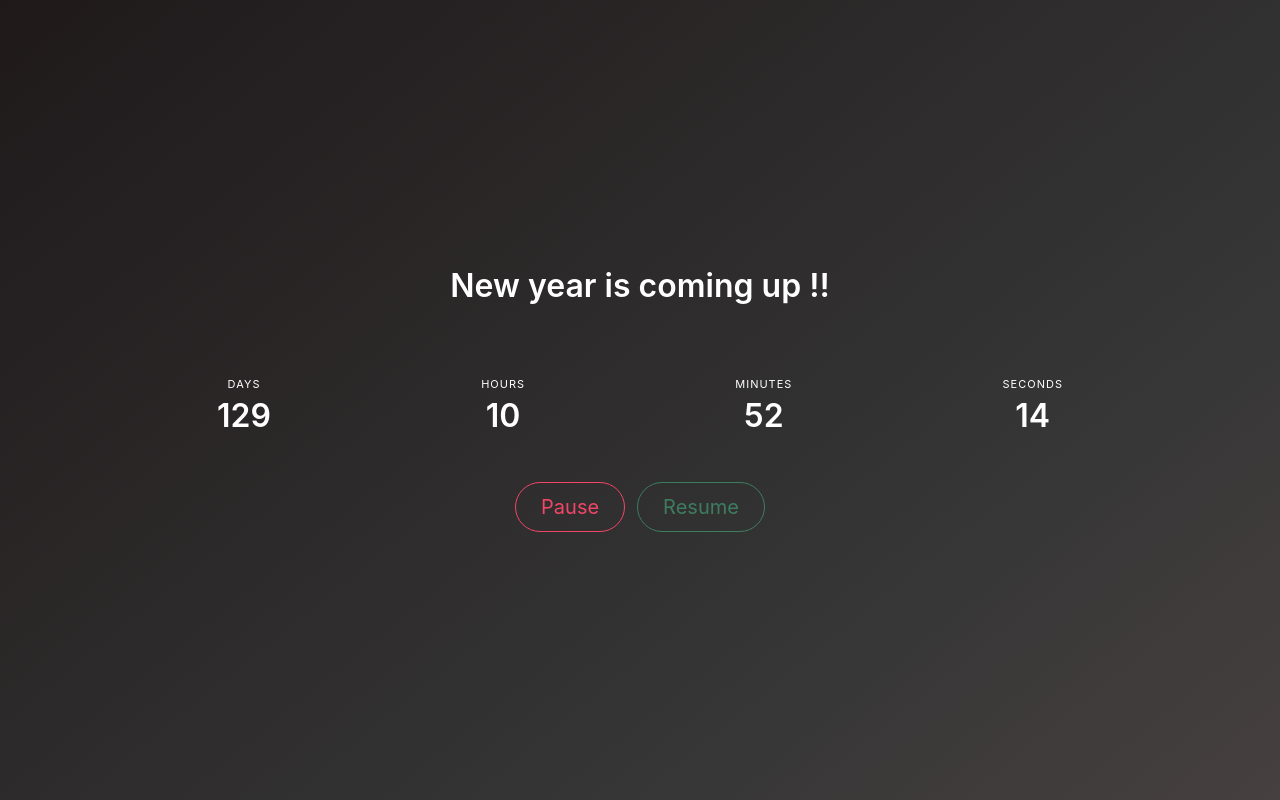
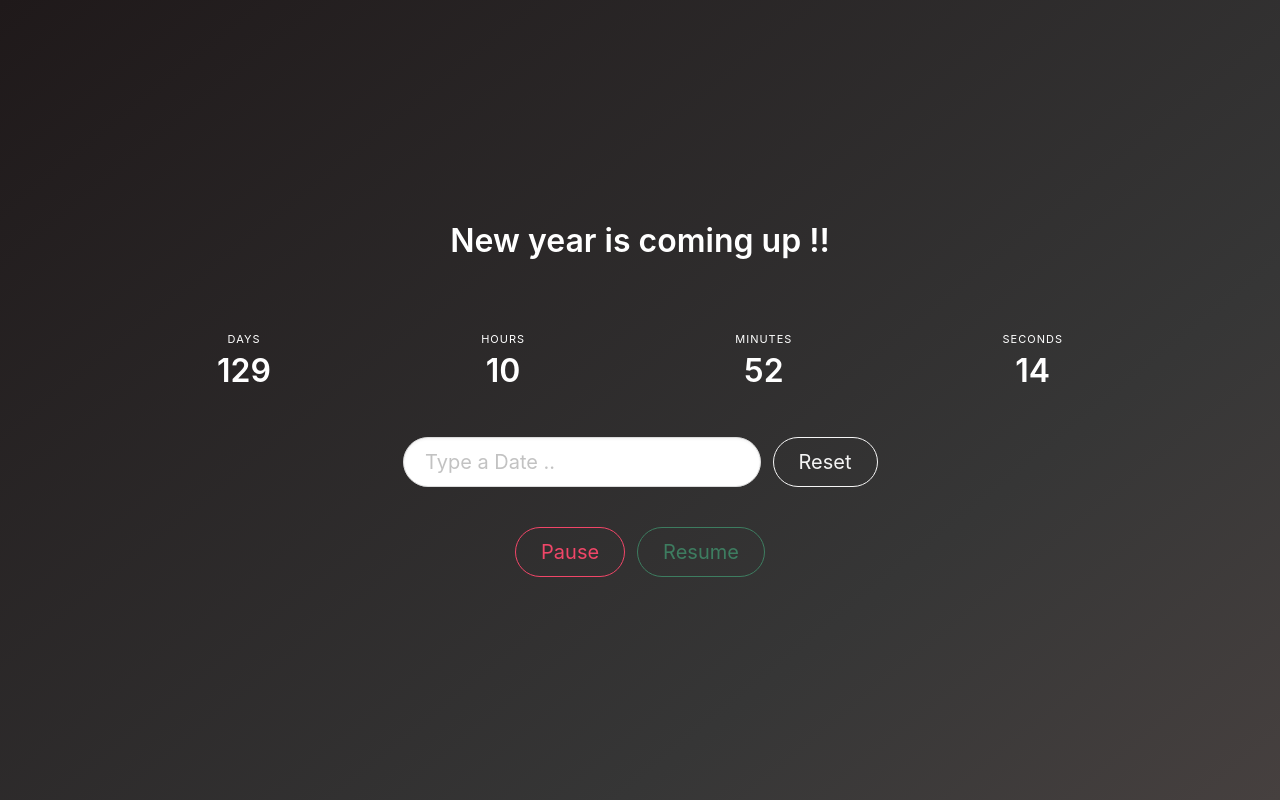
Before and after one commit to jitu-sehrawat/countdown-react-basic, a React (Create React App) app: page / in a window 1280 px wide. Built offline with nearby package versions, Linux system fonts and the light colour scheme.

Commit message:
working on form

```diff
--- /dev/null
+++ b/src/components/countdown/Datepicker.js
@@ -0,0 +1,38 @@
+import React, {Component} from 'react';
+
+export default class Datepicker extends Component {
+  state = {
+    date: ''
+  }
+
+  handleDateChange = (e) => {
+    this.setState({
+      date: e.target.value
+    })
+  }
+
+  handleDateSubmit = (e) => {
+    e.preventDefault();
+
+    console.log(this.state.date);
+  }
+
+  render() {
+    const {date} = this.state.date;
+
+    return(
+      <form onSubmit={this.handleDateSubmit}>
+        <div className="field is-grouped is-grouped-centered" style={{marginBottom: '40px'}}>
+          <p className="control">
+            <input className="input is-rounded is-medium" value={date} onChange={this.handleDateChange} placeholder="Type a Date .." />
+          </p>
+          <p className="control">
+            <button className="button is-light is-rounded is-medium is-outlined">
+              Reset
+            </button>
+          </p>
+        </div>
+      </form>
+    );
+  }
+}
--- a/src/components/countdown/index.js
+++ b/src/components/countdown/index.js
@@ -1,6 +1,8 @@
 import React, {Component} from 'react';
 import moment from 'moment';
+
 import Timer from './Timer';
+import Datepicker from './Datepicker'
 import Control from './Control';
 
 export default class Countdown extends Component {
@@ -67,9 +69,13 @@ export default class Countdown extends Component {
             <h1 className="title">
               New year is coming up !!
             </h1>
+
             <section className="section">
             <Timer duration={duration} />
             </section>
+
+            <Datepicker />
+
             <Control paused={paused} onPausedToggle={this.handleTogglePaused}/>
           </div>
         </div>
```
